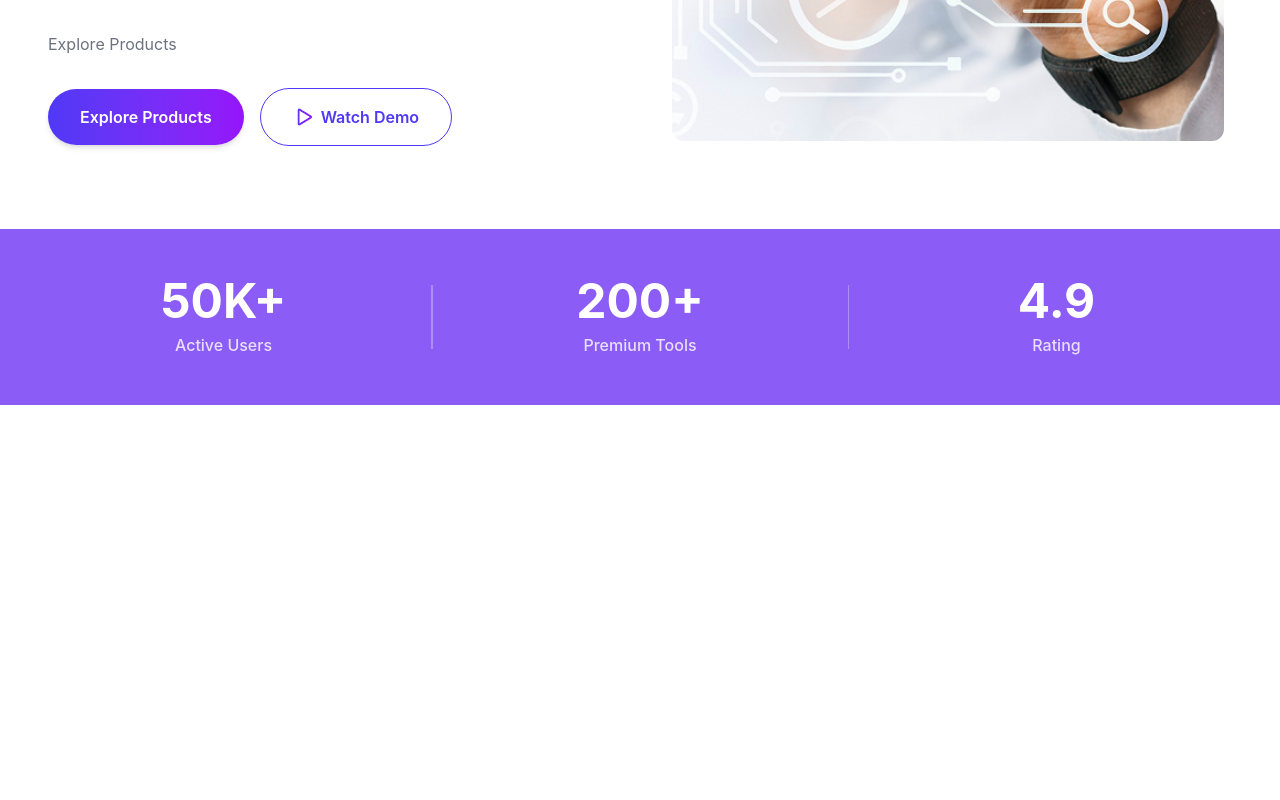
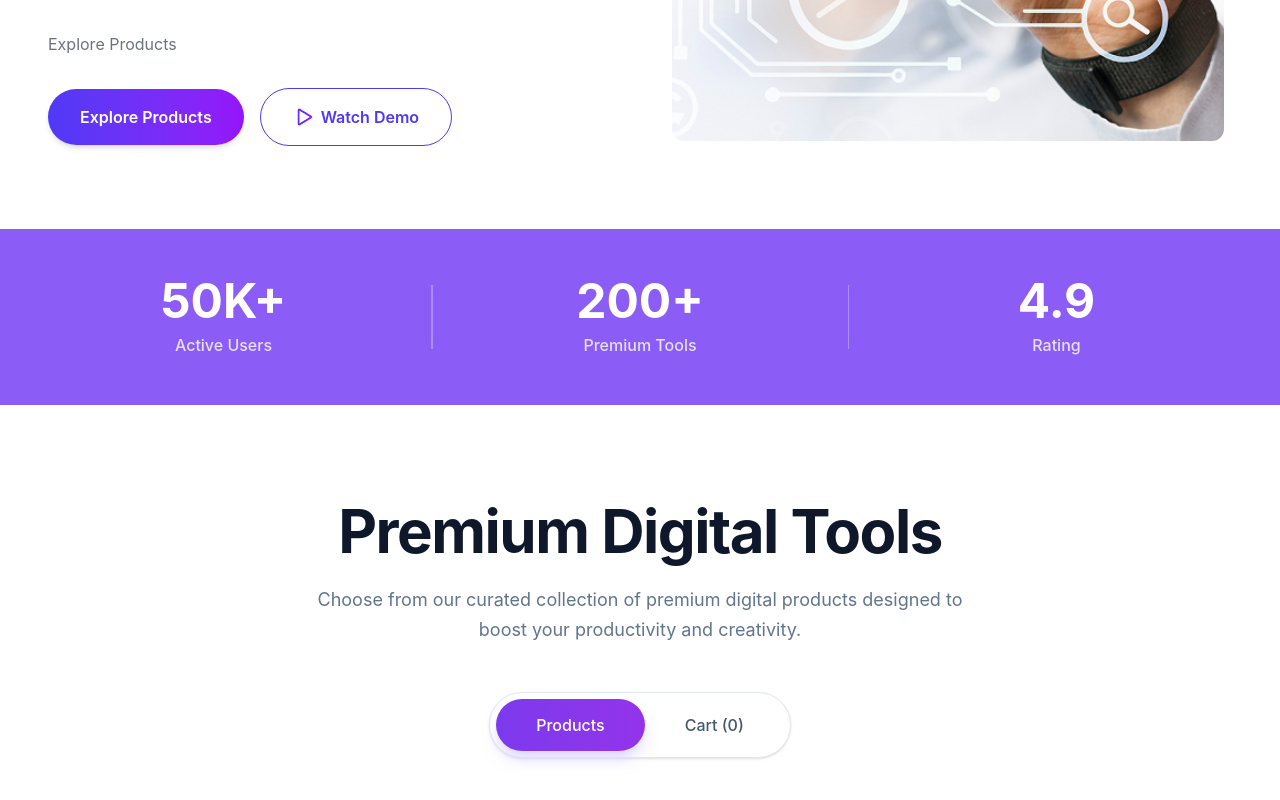
Before and after one commit to zahidhossin39/Assignment-6, a React (Vite) app in the folder assignment6/: page / in a window 1280 px wide. Shown: the part 680-1480 px from the top of the page. Before the commit the page ends 1085 px from the top, so only its background shows below. Built offline with nearby package versions, Linux system fonts and the light colour scheme.

Commit message:
Added the premiumTools section

```diff
--- a/assignment6/src/App.jsx
+++ b/assignment6/src/App.jsx
@@ -2,6 +2,8 @@ import "./App.css";
 import NavBar from "./component/navbar/NavBar";
 import Banner from "./component/navbar/banner/Banner";
 import StatsBar from "./component/navbar/StatsBar/StatsBar";
+import PremiumTools from "./component/PremiumTools/PremiumTools";
+
 
 function App() {
   return (
@@ -9,6 +11,7 @@ function App() {
       <NavBar />
       <Banner />
       <StatsBar />
+      <PremiumTools />
     </div>
   );
 }
--- /dev/null
+++ b/assignment6/src/component/PremiumTools/PremiumTools.jsx
@@ -0,0 +1,42 @@
+import React, { useState } from 'react';
+
+const PremiumTools = () => {
+    const [activeTab, setActiveTab] = useState('products');
+
+    return (
+        <section className="py-24 px-5 bg-white flex flex-col items-center justify-center text-center min-h-[400px]">
+            <h1 className="text-4xl md:text-5xl lg:text-6xl font-bold text-[#0f172a] mb-6 tracking-tight leading-none">
+                Premium Digital Tools
+            </h1>
+            <p className="text-lg text-slate-500 max-w-2xl mx-auto mb-12 font-normal leading-relaxed">
+                Choose from our curated collection of premium digital products designed
+                to boost your productivity and creativity.
+            </p>
+
+            <div className="inline-flex p-1.5 bg-white border border-slate-200 rounded-full shadow-sm">
+                <button
+                    className={`py-3.5 px-10 rounded-full text-base font-medium cursor-pointer transition-all duration-300 ease-in-out border-none outline-none ${
+                        activeTab === 'products'
+                        ? 'bg-linear-to-r from-[#7c3aed] to-[#9333ea] text-white shadow-lg shadow-violet-200'
+                        : 'bg-transparent text-slate-600 hover:text-[#7c3aed]'
+                    }`}
+                    onClick={() => setActiveTab('products')}
+                >
+                    Products
+                </button>
+                <button
+                    className={`py-3.5 px-10 rounded-full text-base font-medium cursor-pointer transition-all duration-300 ease-in-out border-none outline-none ${
+                        activeTab === 'cart'
+                        ? 'bg-linear-to-r from-[#7c3aed] to-[#9333ea] text-white shadow-lg shadow-violet-200'
+                        : 'bg-transparent text-slate-600 hover:text-[#7c3aed]'
+                    }`}
+                    onClick={() => setActiveTab('cart')}
+                >
+                    Cart (0)
+                </button>
+            </div>
+        </section>
+    );
+};
+
+export default PremiumTools;
```
